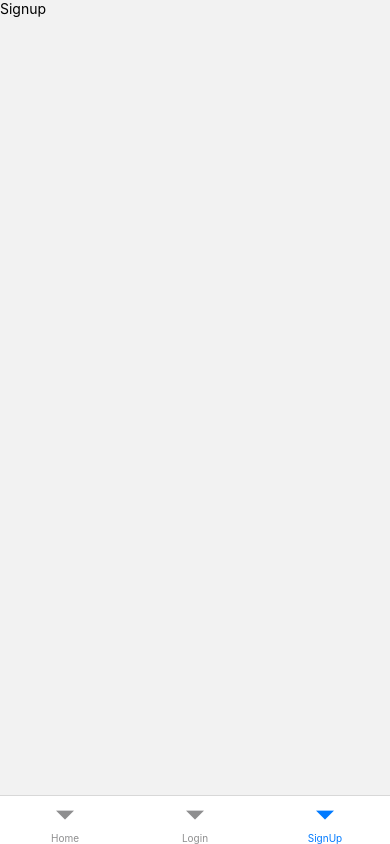
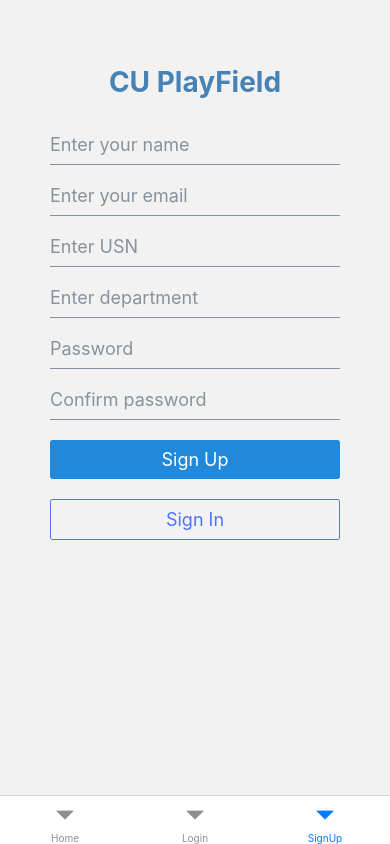
Before and after one commit to hemashreeb/cu-playfield-frontend, a React Native app: screen /SignUp in a window 390 px wide. Built offline with nearby package versions, Linux system fonts and the light colour scheme.

Commit message:
Basic Screen Init

```diff
--- a/src/screens/authentication/Signup.jsx
+++ b/src/screens/authentication/Signup.jsx
@@ -1,12 +1,70 @@
 import React from 'react';
-import {SafeAreaView, Text} from 'react-native';
+import {SafeAreaView, Text, ScrollView, View, StyleSheet} from 'react-native';
+import {Button, Input, Icon} from '@rneui/themed';
+import {SafeAreaProvider} from 'react-native-safe-area-context';
 
 const Signup = () => {
+  const submitForm = () => {
+    console.log('Form Submitted');
+  };
+
   return (
     <SafeAreaView>
-      <Text>Signup</Text>
+      <ScrollView style={styles.container}>
+        <Text style={styles.header}>CU PlayField</Text>
+        <View style={styles.content}>
+          <Input placeholder="Enter your name" />
+          <Input placeholder="Enter your email" />
+          <Input placeholder="Enter USN" />
+          <Input placeholder="Enter department" />
+          <Input placeholder="Password" secureTextEntry={true} />
+          <Input placeholder="Confirm password" secureTextEntry={true} />
+          <Button
+            title={'Sign Up'}
+            // eslint-disable-next-line react-native/no-inline-styles
+            containerStyle={{
+              marginHorizontal: 10,
+              marginVertical: 10,
+            }}
+            onPress={submitForm}
+          />
+          <Button
+            title="Sign In"
+            // eslint-disable-next-line react-native/no-inline-styles
+            buttonStyle={{
+              borderColor: 'rgba(78, 116, 289, 1)',
+            }}
+            type="outline"
+            // eslint-disable-next-line react-native/no-inline-styles
+            titleStyle={{color: 'rgba(78, 116, 289, 1)'}}
+            // eslint-disable-next-line react-native/no-inline-styles
+            containerStyle={{
+              marginHorizontal: 10,
+              marginVertical: 10,
+              marginBottom: 50,
+            }}
+          />
+        </View>
+      </ScrollView>
     </SafeAreaView>
   );
 };
 
+const styles = StyleSheet.create({
+  grid: {
+    flex: 1,
+    justifyContent: 'center',
+  },
+  container: {
+    padding: 40,
+  },
+  header: {
+    fontSize: 28,
+    color: 'steelblue',
+    alignSelf: 'center',
+    fontWeight: 'bold',
+    marginVertical: 25,
+  },
+});
+
 export default Signup;
```
